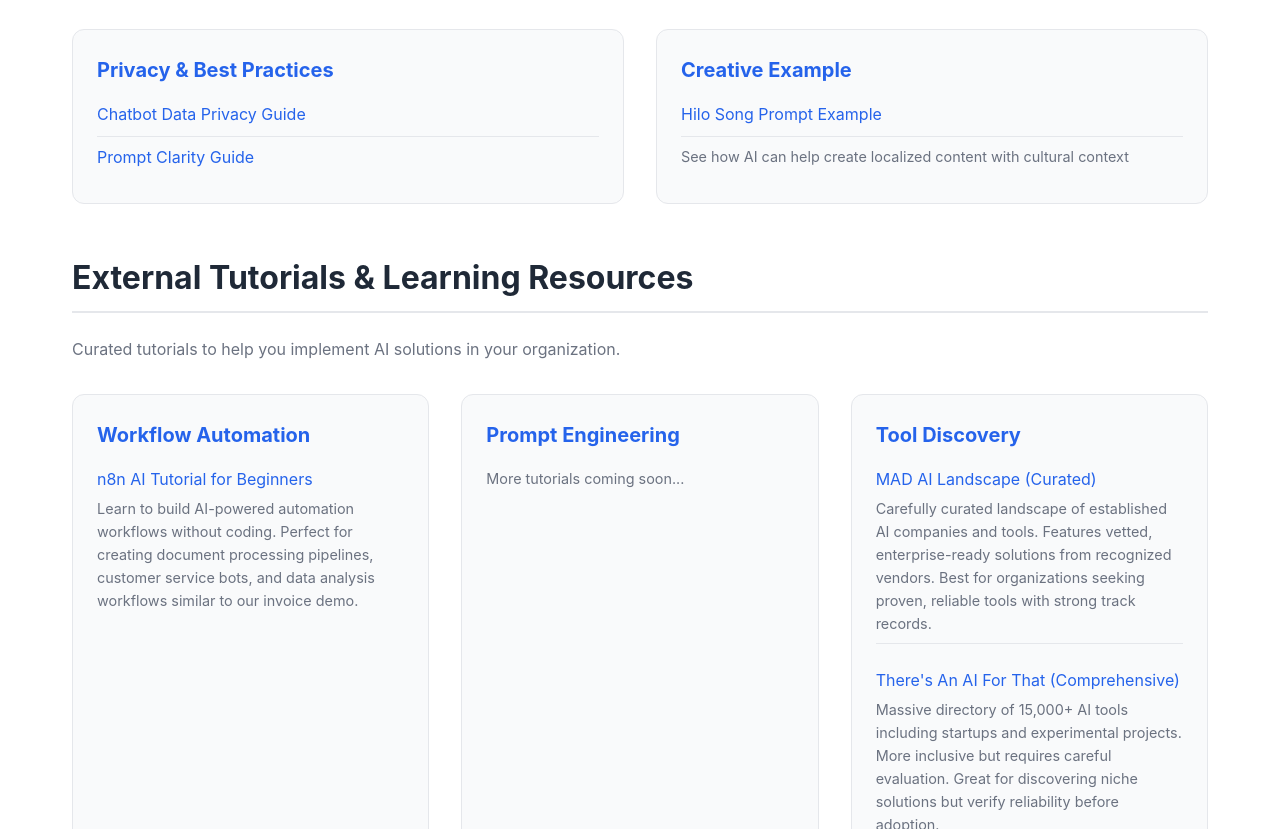
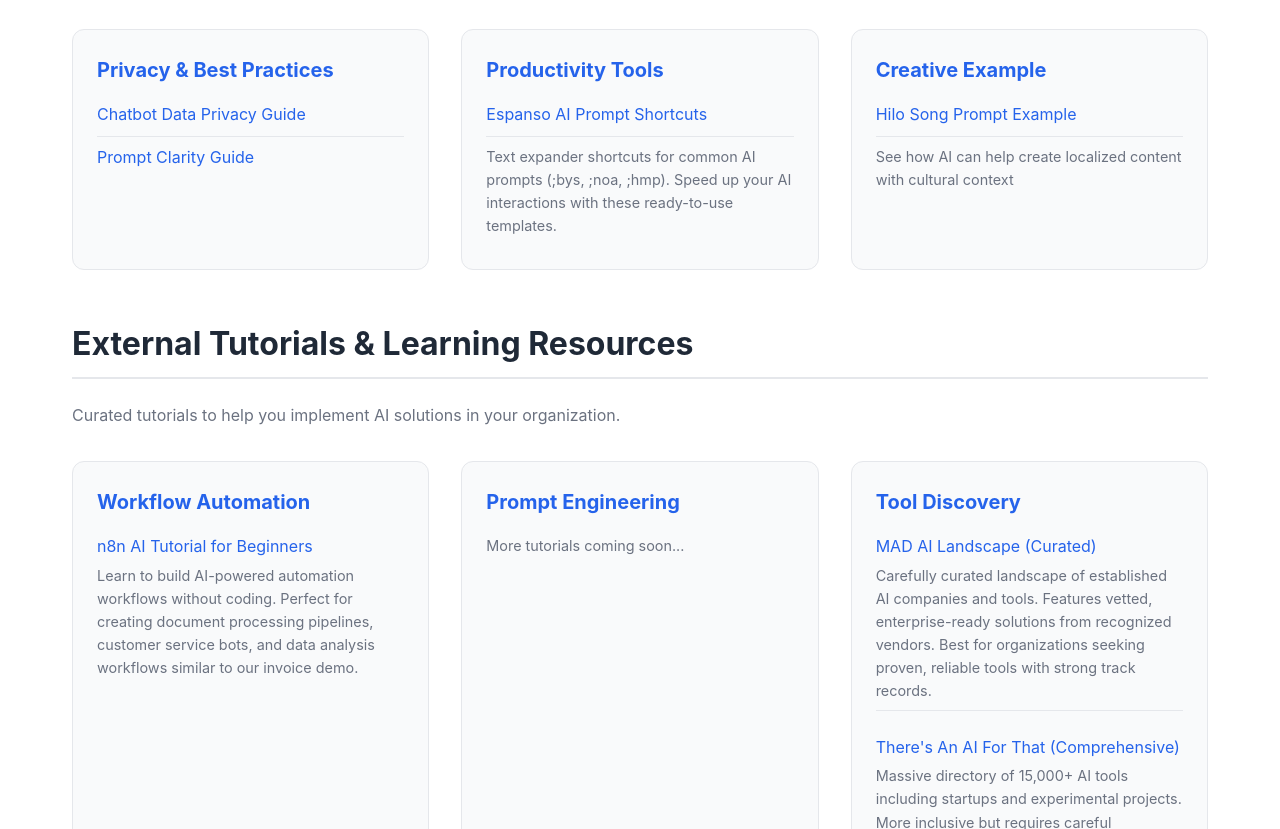
Before and after one commit to mahdi-b/ai-workshop-hilo, a plain HTML site: page index.html in a window 1280 px wide. Shown: the part 1987-2816 px from the top of the page. Drawn offline with Linux system fonts and the light colour scheme.

Commit message:
Add Espanso AI prompt shortcuts as a resource
- Created comprehensive markdown guide for Espanso shortcuts
- Added three powerful AI prompt shortcuts:
  - ;bys (Before You Start) - verify AI understanding
  - ;noa (No Assumptions) - prevent incorrect guessing
  - ;hmp (Help Me Prompt) - convert ideas to structured prompts
- Included installation instructions and usage tips
- Added to resources section under new 'Productivity Tools' category
- Complete with YAML configuration for easy copy/paste setup

```diff
--- a/index.html
+++ b/index.html
@@ -468,6 +468,16 @@
                 </div>
 
                 <div class="resource-card">
+                    <h3>Productivity Tools</h3>
+                    <ul>
+                        <li><a href="media/espanso-ai-shortcuts.md" target="_blank">Espanso AI Prompt Shortcuts</a></li>
+                        <li style="color: var(--text-light); font-size: 0.9rem; border: none;">
+                            Text expander shortcuts for common AI prompts (;bys, ;noa, ;hmp). Speed up your AI interactions with these ready-to-use templates.
+                        </li>
+                    </ul>
+                </div>
+
+                <div class="resource-card">
                     <h3>Creative Example</h3>
                     <ul>
                         <li><a href="media/hilo_song.txt">Hilo Song Prompt Example</a></li>
```
Also changed, not shown: 1 other file.
